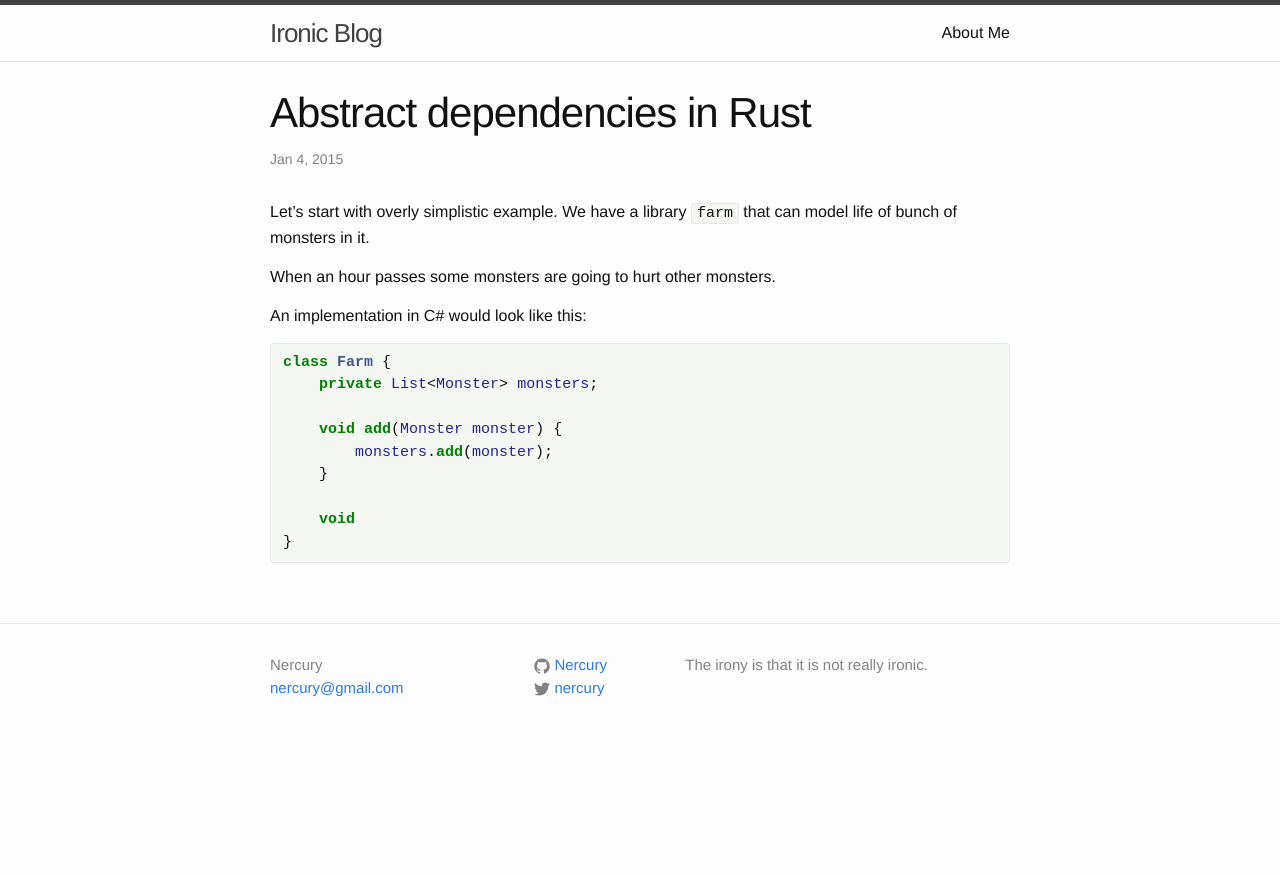
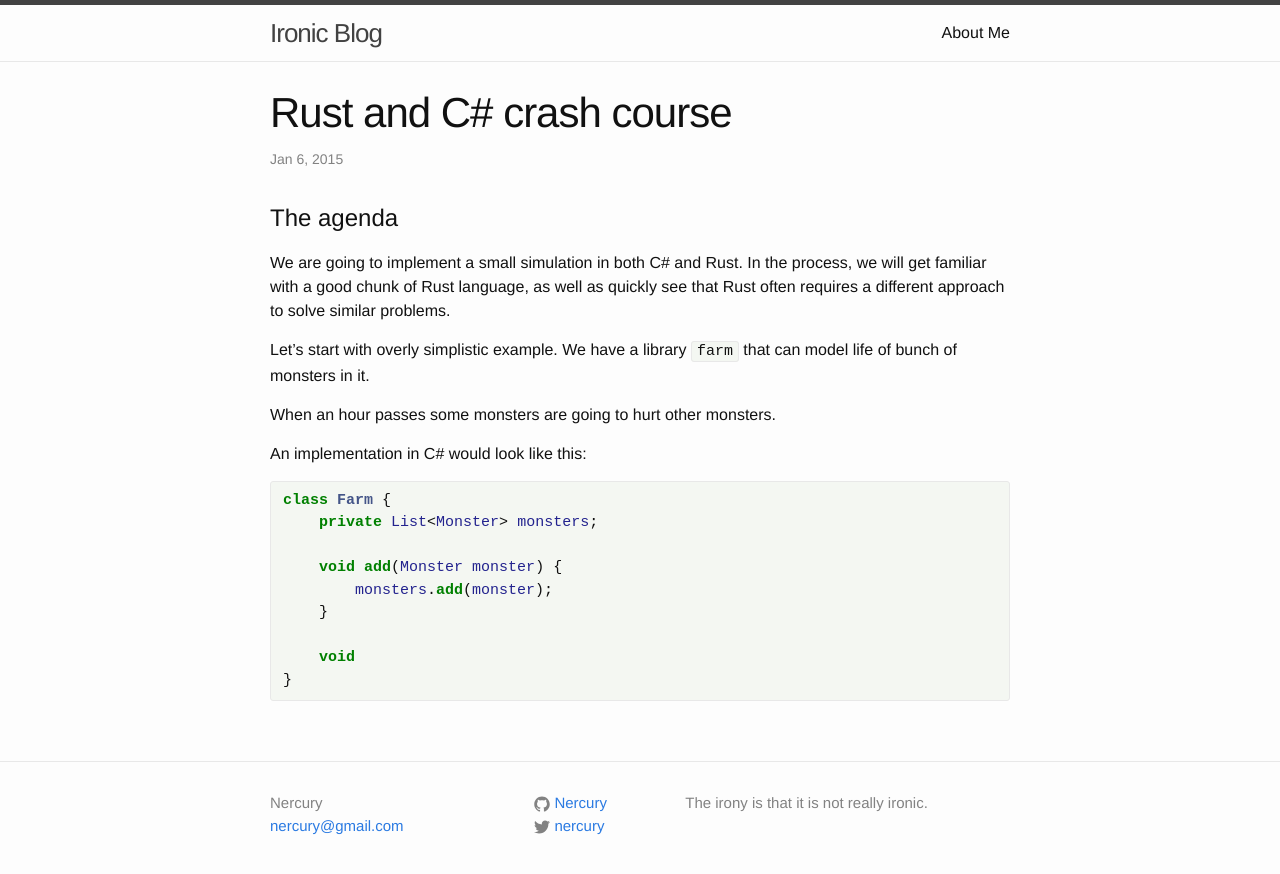
Before and after one commit to Nercury/Nercury.github.io, a Jekyll site: the page built from _posts/2015-01-06-rust-vs-csharp-crash-course.markdown, in a window 1280 px wide. Shown: the top 874 px of the page. Built offline with Jekyll 4.4.1, drawn with Linux system fonts in a browser that asks for light colours.

Commit message:
New post about Rust for C# devs.

```diff
--- a/_posts/2015-01-04-rust-abstract-class-and-inheritance.markdown
+++ b/_posts/2015-01-06-rust-vs-csharp-crash-course.markdown
@@ -1,9 +1,18 @@
 ---
 layout: post
-title:  "Abstract dependencies in Rust"
-date:   2015-01-04
-categories: rust polymorphism
+title:  "Rust and C# crash course"
+date:   2015-01-06
+categories: rust csharp tutorial
 ---
+
+# The agenda
+
+We are going to implement a small simulation in both C# and Rust.
+In the process, we will get familiar with a good chunk of Rust
+language, as well as quickly see that Rust often requires
+a different approach to solve similar problems.
+
+
 
 Let's start with overly simplistic example. We have a library `farm`
 that can model life of bunch of monsters in it.
```
Also changed, not shown: _posts/2015-01-06-rust-for-csharp-developers.markdown (added, +10 -0 lines), about.md (+1 -1 lines).
